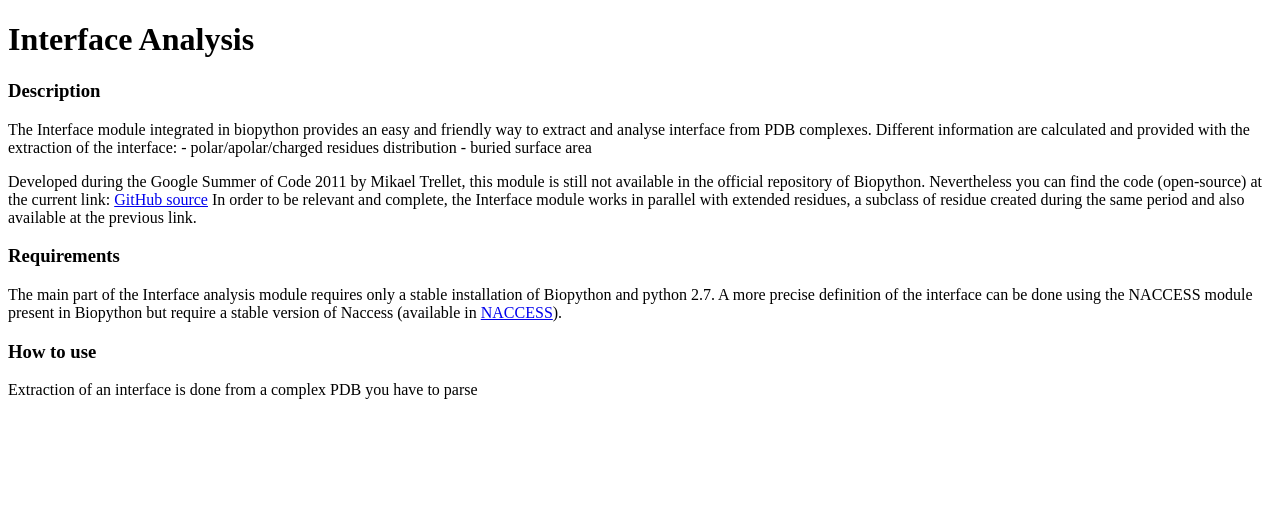
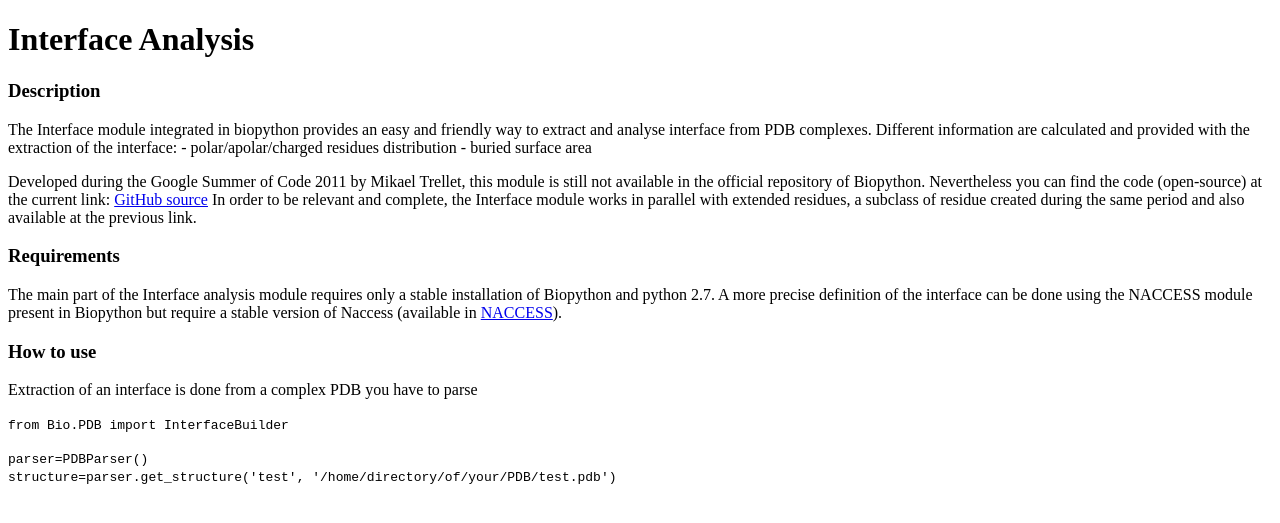
Before and after one commit to biopython/biopython.github.io, a Jekyll site: the page built from wiki/Interface_Analysis.md, in a window 1280 px wide. Shown: the top 523 px of the page. Built offline with Jekyll 4.4.1, drawn with Linux system fonts in a browser that asks for light colours.

Commit message:
Change to wiki page

```diff
--- a/wiki/Interface_Analysis.md
+++ b/wiki/Interface_Analysis.md
@@ -32,3 +32,8 @@ but require a stable version of Naccess (available in
 ### How to use
 
 Extraction of an interface is done from a complex PDB you have to parse
+
+`from Bio.PDB import InterfaceBuilder`
+
+`parser=PDBParser()`
+`structure=parser.get_structure('test', '/home/directory/of/your/PDB/test.pdb')`
```
Also changed, not shown: 1 other file.
